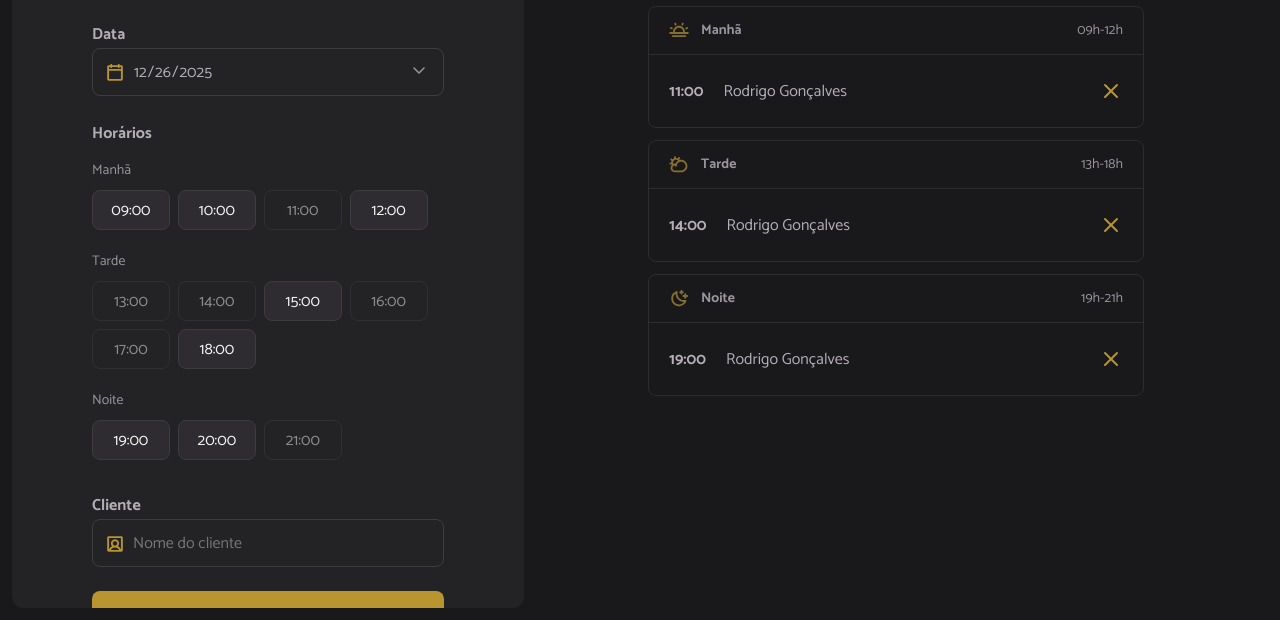
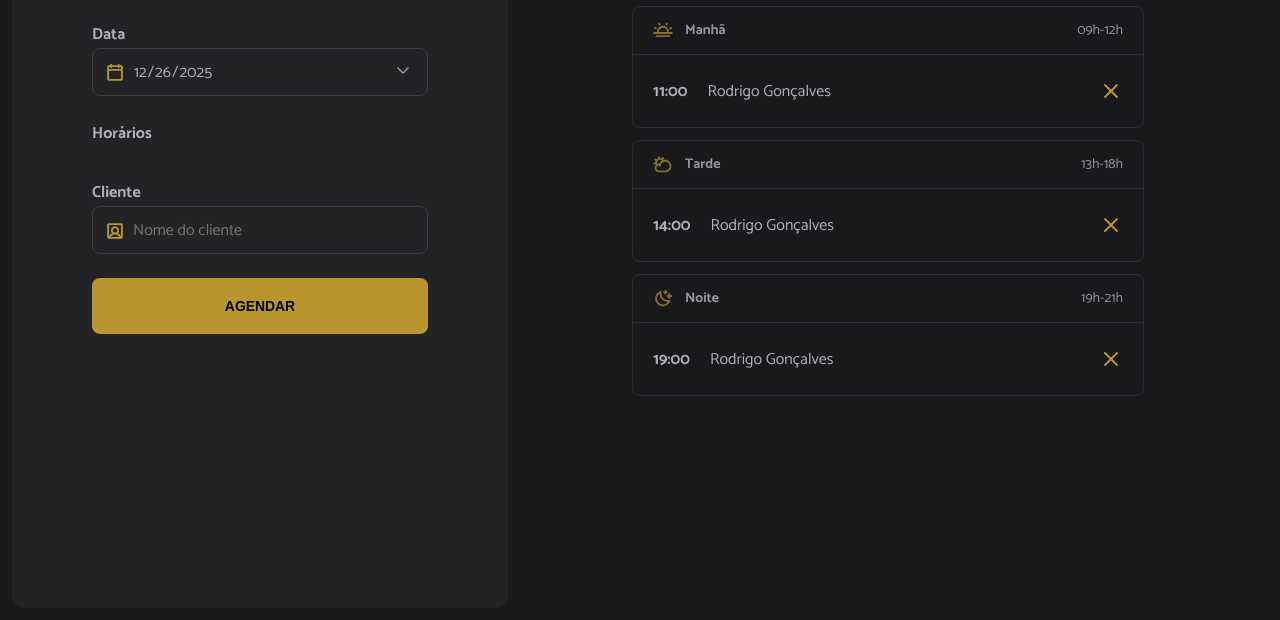
Before and after one commit to Qneji/barbearia_hair_day, a website built with webpack: page index.html in a window 1280 px wide. Shown: the part 180-800 px from the top of the page. Built offline with nearby package versions, Linux system fonts and the light colour scheme.

Commit message:
capturando o carremanto da página para os horários de forma dinâmica

```diff
--- a/index.html
+++ b/index.html
@@ -36,68 +36,27 @@
 
         <span class="label">Horários</span>
         <ul id="hours" class="hours" aria-label="Horários disponíveis de manhã">
-          <!-- Exemplo: Manhã -->
+          <!-- Exemplo: Manhã
           <li data-period="morning" class="hour-period">Manhã</li>
           <li data-period="morning" value="09:00" class="hour hour-available">
             09:00
-          </li>
-          <li data-period="morning" value="10:00" class="hour hour-available">
-            10:00
-          </li>
-          <li data-period="morning" value="11:00" class="hour hour-unavailable">
-            11:00
-          </li>
-          <li data-period="morning" value="12:00" class="hour hour-available">
-            12:00
-          </li>
-          <!-- Exemplo: Tarde  -->
-          <li data-period="morning" class="hour-period">Tarde</li>
+          </li> -->
+
+          <!-- Exemplo: Tarde
+          <li data-period="afternoon" class="hour-period">Tarde</li>
           <li
             data-period="afternoon"
             value="13:00"
             class="hour hour-unavailable"
           >
             13:00
-          </li>
-          <li
-            data-period="afternoon"
-            value="14:00"
-            class="hour hour-unavailable"
-          >
-            14:00
-          </li>
-          <li data-period="afternoon" value="15:00" class="hour hour-available">
-            15:00
-          </li>
-          <li
-            data-period="afternoon"
-            value="16:00"
-            class="hour hour-unavailable"
-          >
-            16:00
-          </li>
-          <li
-            data-period="afternoon"
-            value="17:00"
-            class="hour hour-unavailable"
-          >
-            17:00
-          </li>
-          <li data-period="afternoon" value="18:00" class="hour hour-available">
-            18:00
-          </li>
-          <!-- Exemplo: Noite -->
-          <li data-period="morning" class="hour-period">Noite</li>
+          </li> -->
 
+          <!-- Exemplo: Noite
+          <li data-period="night" class="hour-period">Noite</li>
           <li data-period="night" value="19:00" class="hour hour-available">
             19:00
-          </li>
-          <li data-period="night" value="20:00" class="hour hour-available">
-            20:00
-          </li>
-          <li data-period="night" value="21:00" class="hour hour-unavailable">
-            21:00
-          </li>
+          </li> -->
         </ul>
 
         <label for="client" class="label">Cliente</label>
--- a/src/main.js
+++ b/src/main.js
@@ -10,3 +10,4 @@ import "./styles/schedule.css"
 
 // JS
 import "./modules/form/submit.js"
+import "./modules/load.js"
--- /dev/null
+++ b/src/modules/load.js
@@ -0,0 +1,3 @@
+document.addEventListener("DOMContentLoaded", function() {
+
+})
```
